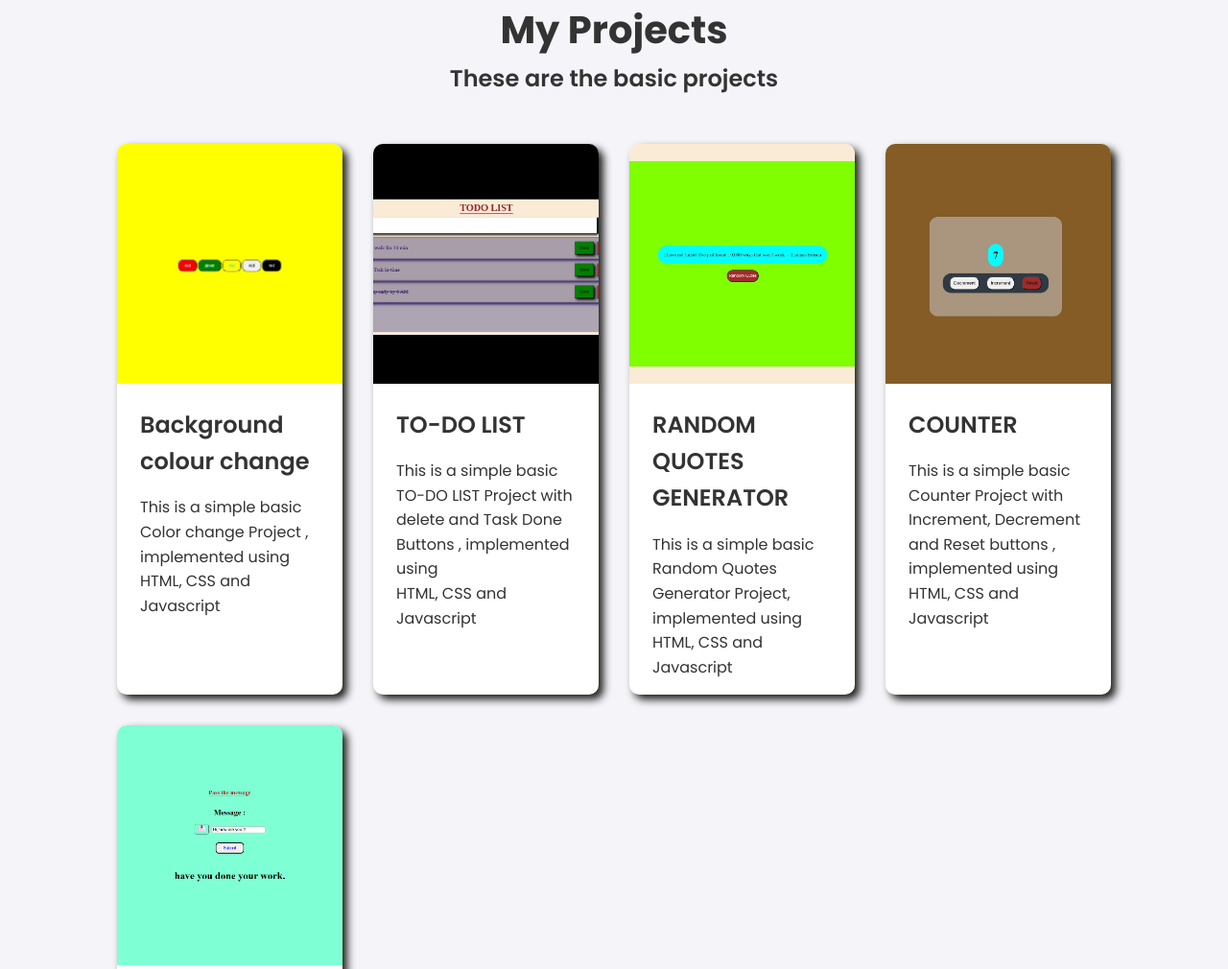
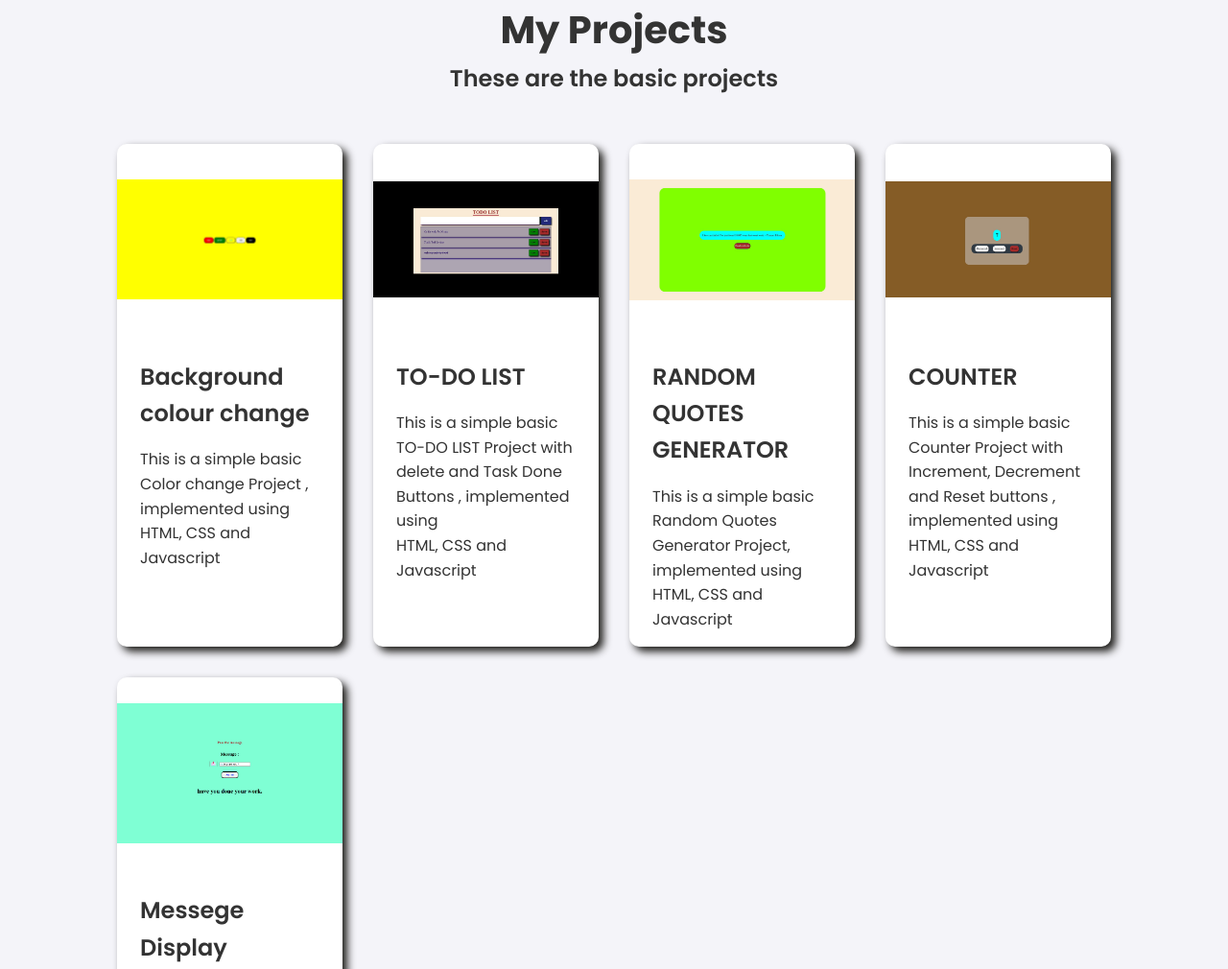
Before and after one commit to sabavathvijay/portfolio, a plain HTML site: page index.html in a window 1280 px wide. Shown: the part 1461-2471 px from the top of the page at 96% size. Drawn offline with Linux system fonts and the light colour scheme.

Commit message:
Personal portfolio

```diff
--- a/Css/index.css
+++ b/Css/index.css
@@ -242,6 +242,8 @@ img {
     object-fit: cover;
 }
 
+
+
 .project-card h3,
 .project-card p,
 .project-card .project-links {
@@ -455,3 +457,14 @@ section {
 .about-text li:hover{
      background-color: rgba(62, 116, 125, 0.782);
 }
+
+.project-card img {
+    width: 100%;
+    height: 200px;
+    object-fit:contain;
+    text-align: center;
+    justify-content: center;
+    align-items: center;
+    display: flex
+;
+}
```
